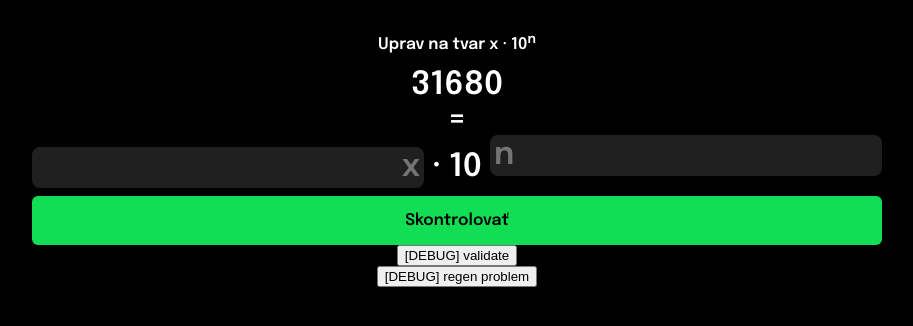
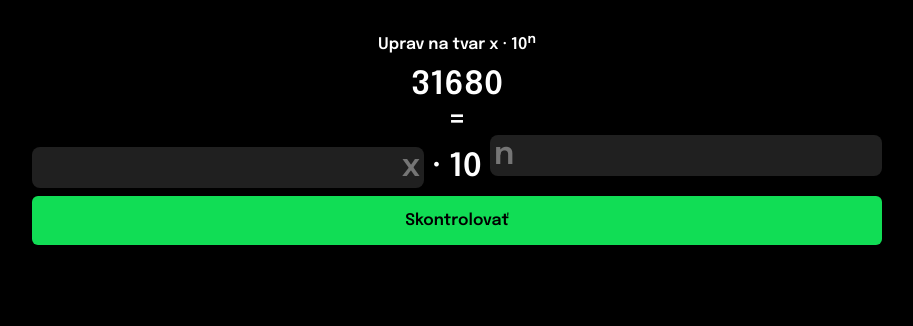
Before and after one commit to FajsiEx/unilla, an Angular app: page /problems in a window 1280 px wide. Shown: the top 326 px of the page, without its empty margins (183-1096 px from the left). Built offline with nearby package versions, Linux system fonts and the light colour scheme.

Commit message:
- debug btns from problem page

```diff
--- a/src/app/pages/problem-page/problem-page.component.html
+++ b/src/app/pages/problem-page/problem-page.component.html
@@ -17,7 +17,4 @@
 
         <div class="start-button" (click)="onValidateClick()">{{(showingCorrectAnswer) ? 'Pokračovať' : 'Skontrolovať'}}</div>
     </div>
-
-    <button (click)="validate()">[DEBUG] validate</button>
-    <button (click)="generateProblem()">[DEBUG] regen problem</button>
 </div>
```
